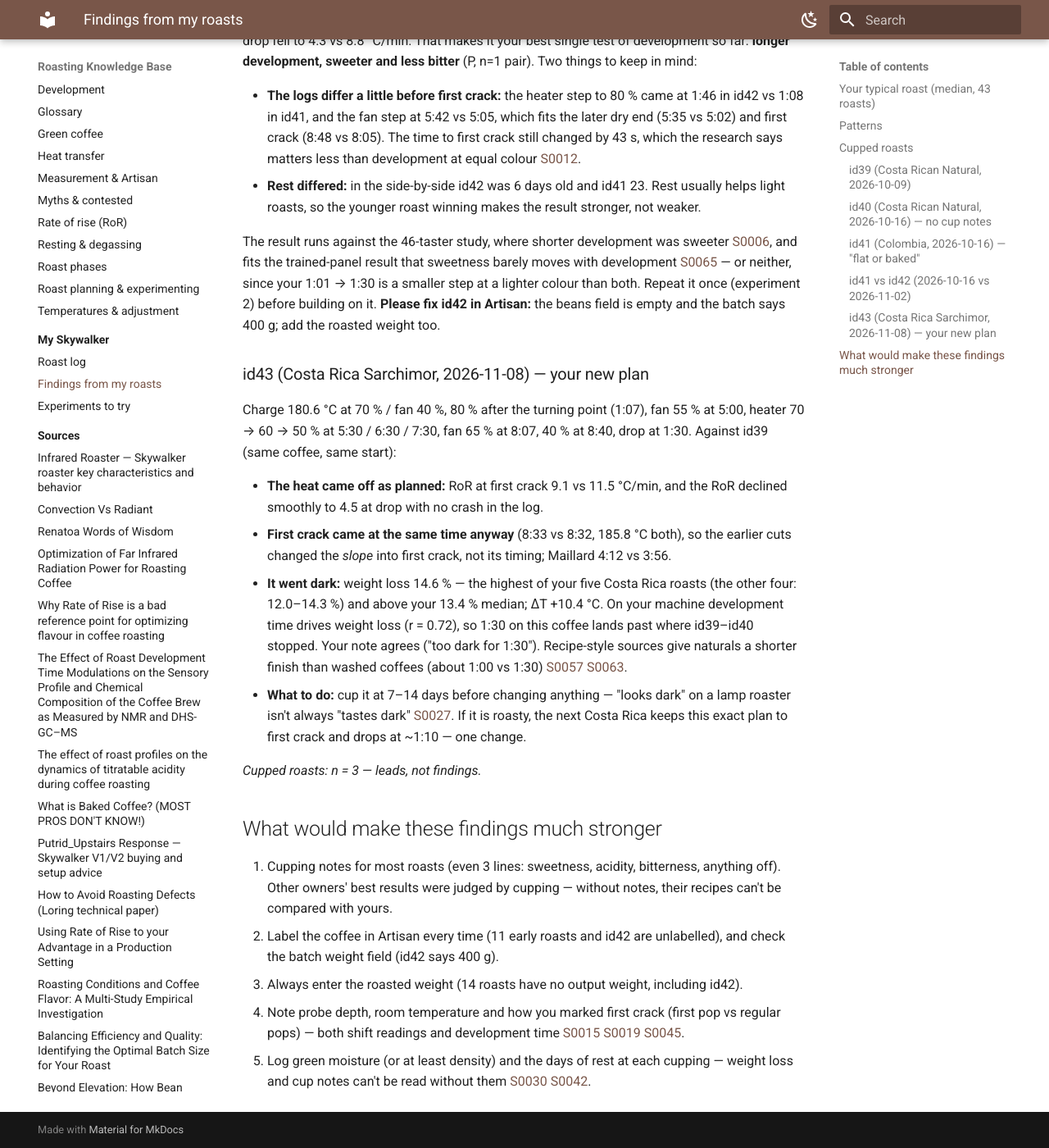
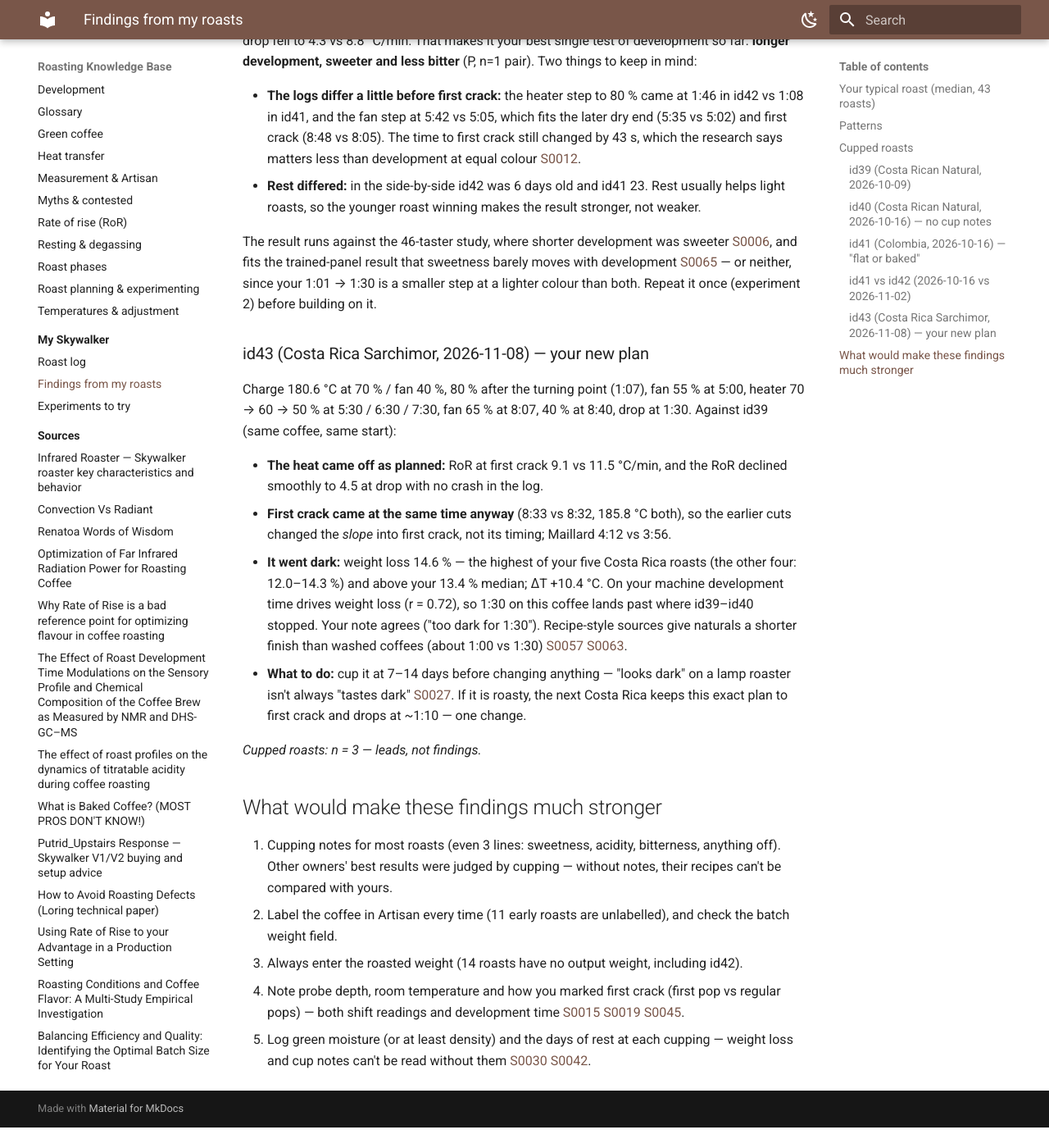
Before and after one commit to edsdck/roasting-kb, an MkDocs documentation site: the page built from docs/skywalker/findings.md, in a window 1280 px wide and 1400 px high, scrolled down 8150 px. Shown: the whole window at 82% size. Built offline with MkDocs 1.6.1 and Material for MkDocs 9.7.7, drawn with Linux system fonts in a browser that asks for light colours; after the commit the page ends 9525 px from its top, so only the background shows below that; some of the changed text lies outside the part shown.

Commit message:
Fixes: id42 is the Colombia at 350 g (Artisan file corrected)
Co-Authored-By: Claude Opus 5.5 <noreply@anthropic.com>
Claude-Session: https://claude.ai/code/session_011bTvutCcg1er1HndcZ2rLL

```diff
--- a/docs/skywalker/findings.md
+++ b/docs/skywalker/findings.md
@@ -19,7 +19,7 @@ cupped so far. Updated 2026-11-08 (Build 8, notes renumbered), 43 roasts (Jan–
 
 | | Median | Range |
 |---|---|---|
-| Batch | 350 g | 325–400 g |
+| Batch | 350 g | 325–385 g |
 | Charge BT | 181 °C | 108–205 °C |
 | Turning point | ~1:04 | — |
 | Dry end (yellow) | 4:40 @ ~145 °C | 3:55–7:00 |
@@ -124,7 +124,7 @@ Three roasts have cup notes (Build 8; your note files were renumbered — the "f
 |---|---|---|---|---|---|---|---|
 | [id39](roasts/id39.md) | Costa Rican Natural | 4:36 / 3:56 | 0:41 (7.4 %) | +6.2 °C | 11.5 / 8.5 | 5 d | unpleasant bitterness, very acidic when cooled, no clear flavour, medium body |
 | [id41](roasts/id41.md) | Colombia Washed, Striped Red Bourbon | 5:02 / 3:03 | 1:01 (11.1 %) | +9.8 °C | 10.3 / 8.8 | 13 d | flat or baked, a bit of smoke or lingering bitterness; bitterness the same when cooled, a tiny acidity |
-| [id42](roasts/id42.md) | Colombia (same as id41, per you; not labelled in Artisan) | 5:35 / 3:13 | 1:30 (14.6 %) | +12.0 °C | 10.1 / 4.3 | 1–6 d | some bitterness early, easing to "small or almost none" by day 4; acidity balanced, not sour; tea-like body and sweetness; the "infamous" flavour |
+| [id42](roasts/id42.md) | Colombia (same as id41) | 5:35 / 3:13 | 1:30 (14.6 %) | +12.0 °C | 10.1 / 4.3 | 1–6 d | some bitterness early, easing to "small or almost none" by day 4; acidity balanced, not sour; tea-like body and sweetness; the "infamous" flavour |
 | [id43](roasts/id43.md) | Costa Rica Sarchimor (natural) | 4:21 / 4:12 | 1:30 (14.9 %) | +10.4 °C | 9.1 / 4.5 | — | not cupped; roasting note: "too dark for 1:30 dev" |
 
 **What the three say (P, n=3, uncontrolled):**
@@ -168,7 +168,7 @@ id42 was sweeter, with more tea-like body and weaker bitterness, tasted side by
 - **The logs differ a little before first crack:** the heater step to 80 % came at 1:46 in id42 vs 1:08 in id41, and the fan step at 5:42 vs 5:05, which fits the later dry end (5:35 vs 5:02) and first crack (8:48 vs 8:05). The time to first crack still changed by 43 s, which the research says matters less than development at equal colour [S0012](../sources/S0012-munchow-2020-roasting-conditions-multi-study.md).
 - **Rest differed:** in the side-by-side id42 was 6 days old and id41 23. Rest usually helps light roasts, so the younger roast winning makes the result stronger, not weaker.
 
-The result runs against the 46-taster study, where shorter development was sweeter [S0006](../sources/S0006-alstrup-2020-development-time-sensory.md), and fits the trained-panel result that sweetness barely moves with development [S0065](../sources/S0065-alstrup-sca-body-roast-degree-development-time.md) — or neither, since your 1:01 → 1:30 is a smaller step at a lighter colour than both. Repeat it once (experiment 2) before building on it. **Please fix id42 in Artisan:** the beans field is empty and the batch says 400 g; add the roasted weight too.
+The result runs against the 46-taster study, where shorter development was sweeter [S0006](../sources/S0006-alstrup-2020-development-time-sensory.md), and fits the trained-panel result that sweetness barely moves with development [S0065](../sources/S0065-alstrup-sca-body-roast-degree-development-time.md) — or neither, since your 1:01 → 1:30 is a smaller step at a lighter colour than both. Repeat it once (experiment 2) before building on it.
 
 ### id43 (Costa Rica Sarchimor, 2026-11-08) — your new plan
 Charge 180.6 °C at 70 % / fan 40 %, 80 % after the turning point (1:07), fan 55 % at 5:00, heater 70 → 60 → 50 % at 5:30 / 6:30 / 7:30, fan 65 % at 8:07, 40 % at 8:40, drop at 1:30. Against id39 (same coffee, same start):
@@ -184,7 +184,7 @@ Charge 180.6 °C at 70 % / fan 40 %, 80 % after the turning point (1:07), fan 55
 1. Cupping notes for most roasts (even 3 lines: sweetness, acidity, bitterness, anything off).
    Other owners' best results were judged by cupping — without notes, their recipes can't be
    compared with yours.
-2. Label the coffee in Artisan every time (11 early roasts and id42 are unlabelled), and check the batch weight field (id42 says 400 g).
+2. Label the coffee in Artisan every time (11 early roasts are unlabelled), and check the batch weight field.
 3. Always enter the roasted weight (14 roasts have no output weight, including id42).
 4. Note probe depth, room temperature and how you marked first crack (first pop vs regular pops) — both shift
    readings and development time [S0015](../sources/S0015-homeroasters-skywalker-roasts-thread.md) [S0019](../sources/S0019-sweet-marias-first-crack-faq.md) [S0045](../sources/S0045-home-barista-quest-m6-first-crack-temperature-probe-depth.md).
```
Also changed, not shown: docs/changelog.md (+3 -0 lines), docs/skywalker/experiments.md (+1 -1 lines), docs/skywalker/roast-log.md (+1 -1 lines), docs/skywalker/roasts/id42.md (+3 -3 lines), gaps.md (+1 -1 lines), 2 other files.
